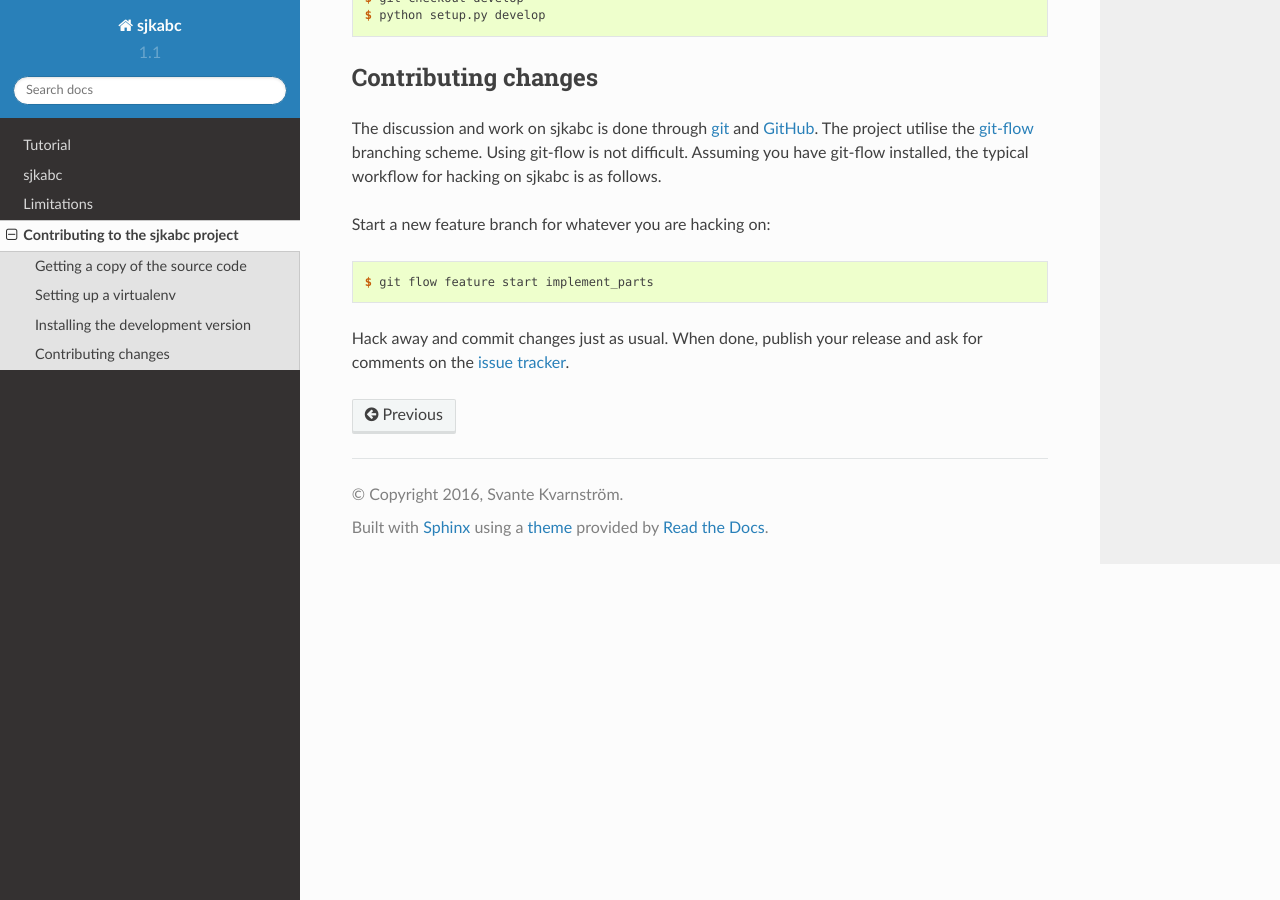
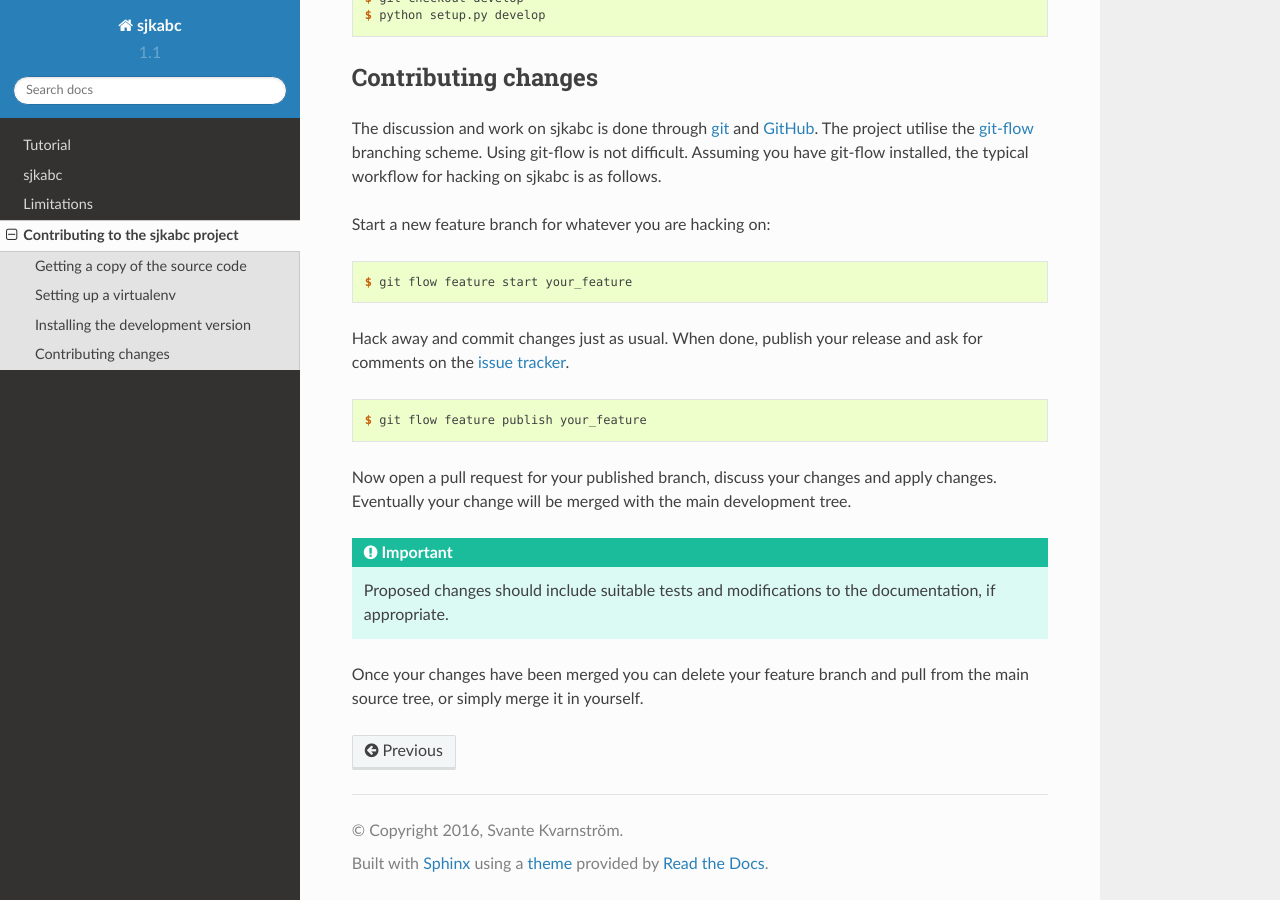
Before and after one commit to sjktje/sjkabc, a Sphinx documentation site: the page built from docs/contributing.rst, in a window 1280 px wide and 900 px high, scrolled down 979 px. Built offline with Sphinx 7.4.7 and the Read the Docs theme 2.0.0, drawn with Linux system fonts in a browser that asks for light colours.

Commit message:
Update contribution documentation

```diff
--- a/docs/contributing.rst
+++ b/docs/contributing.rst
@@ -61,11 +61,26 @@ Start a new feature branch for whatever you are hacking on:
 
 .. code-block:: console
 
-    $ git flow feature start implement_parts
+    $ git flow feature start your_feature
 
 Hack away and commit changes just as usual. When done, publish your release
 and ask for comments on the `issue tracker`_.
 
+.. code-block:: console
+
+    $ git flow feature publish your_feature
+
+Now open a pull request for your published branch, discuss your changes and
+apply changes. Eventually your change will be merged with the main development
+tree.
+
+.. important::
+
+    Proposed changes should include suitable tests and modifications to the
+    documentation, if appropriate.
+
+Once your changes have been merged you can delete your feature branch and pull
+from the main source tree, or simply merge it in yourself.
 
 .. _GitHub: https://github.com/sjktje/sjkabc
 .. _git: https://git-scm.com
```
